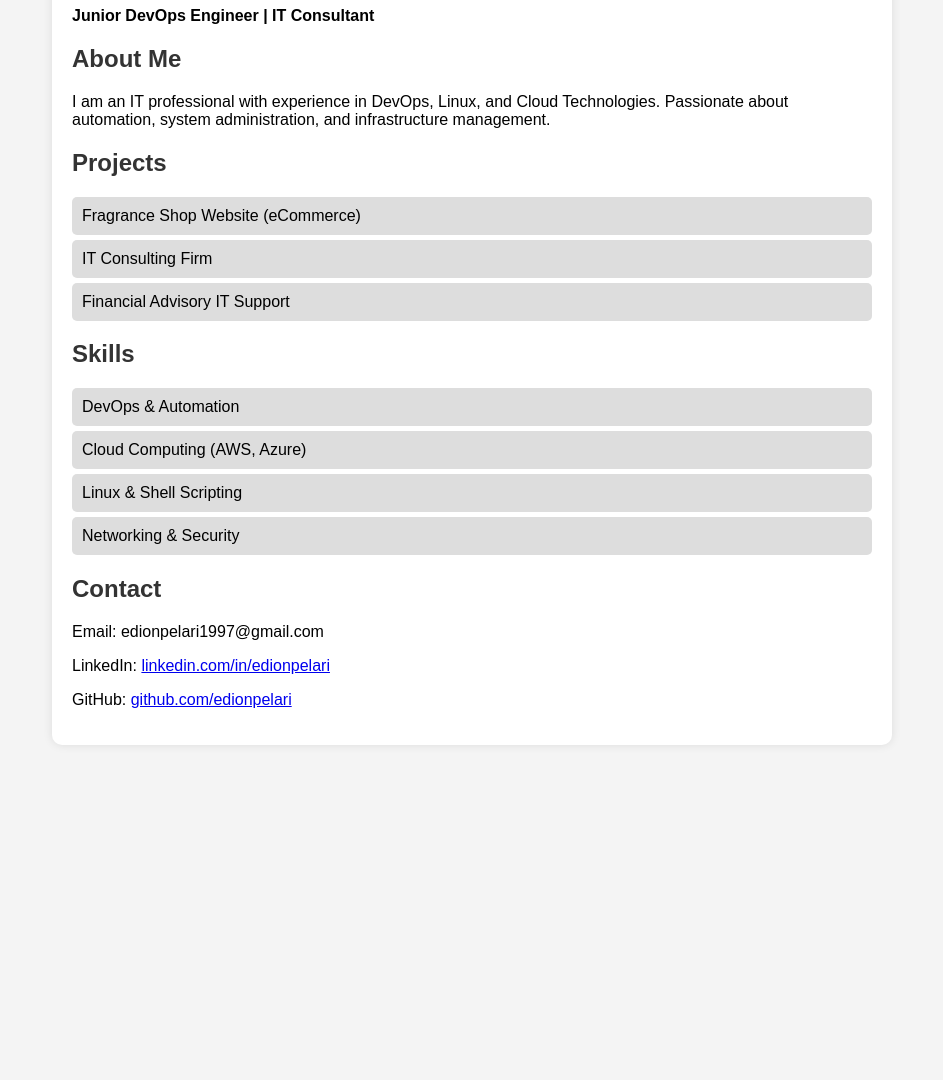
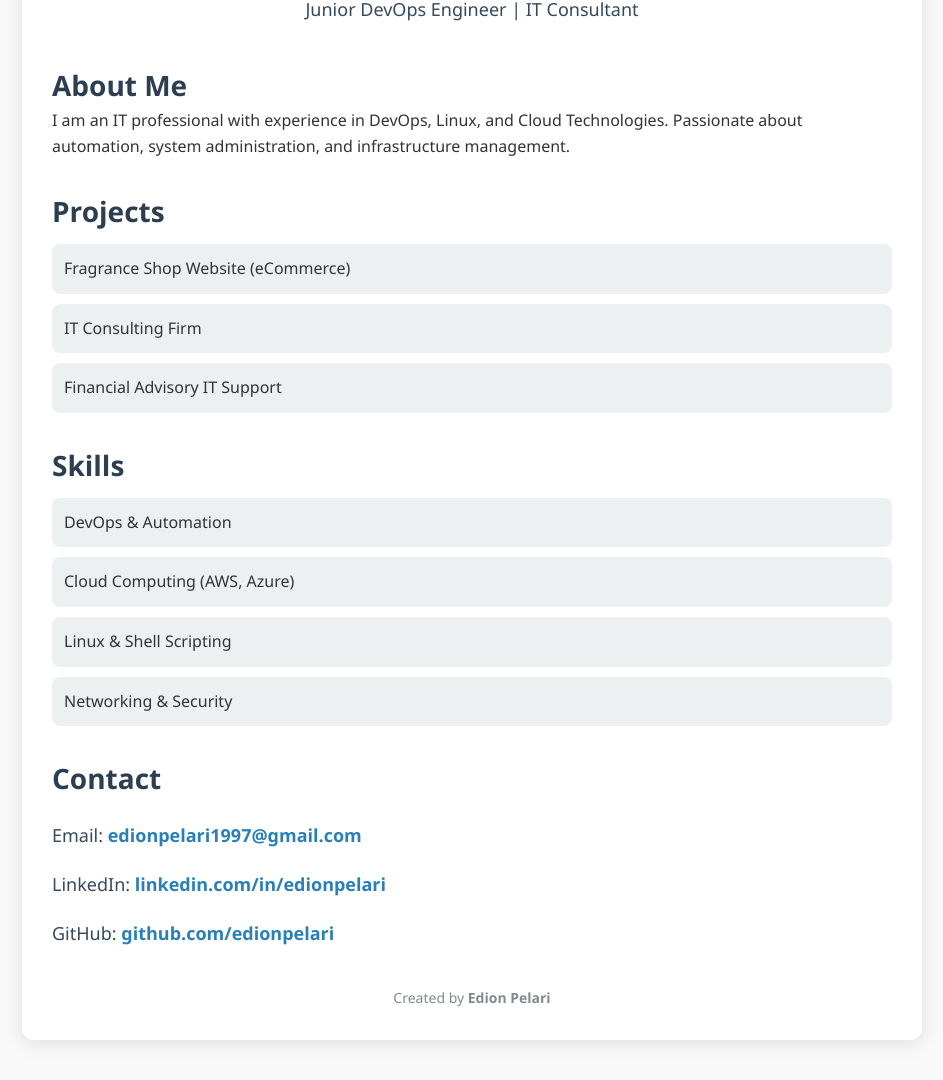
Before and after one commit to EdionPelari/EdionP, a plain HTML site: page index.html in a window 1280 px wide. Shown: the part 133-1213 px from the top of the page, without its empty margins (168-1111 px from the left). Before the commit the page ends 918 px from the top, so only its background shows below. Drawn offline with Linux system fonts and the light colour scheme.

Commit message:
new look
updated the look

```diff
--- a/index.html
+++ b/index.html
@@ -1,59 +1,151 @@
 <!DOCTYPE html>
 <html lang="en">
+
 <head>
     <meta charset="UTF-8">
     <meta name="viewport" content="width=device-width, initial-scale=1.0">
     <title>Edion Pelari - CV</title>
     <style>
+        * {
+            margin: 0;
+            padding: 0;
+            box-sizing: border-box;
+        }
+
         body {
-            font-family: Arial, sans-serif;
-            margin: 40px;
-            padding: 0;
-            background-color: #f4f4f4;
+            font-family: 'Segoe UI', Tahoma, Geneva, Verdana, sans-serif;
+            background-color: #f9f9f9;
+            color: #333;
+            line-height: 1.6;
+            padding: 40px 0;
         }
+
         .container {
-            max-width: 800px;
+            width: 90%;
+            max-width: 900px;
             margin: auto;
-            background: white;
-            padding: 20px;
-            border-radius: 10px;
-            box-shadow: 0 0 10px rgba(0, 0, 0, 0.1);
+            background-color: #fff;
+            padding: 30px;
+            border-radius: 12px;
+            box-shadow: 0 4px 20px rgba(0, 0, 0, 0.1);
         }
-        h1, h2 {
-            color: #333;
+
+        header {
+            text-align: center;
+            margin-bottom: 40px;
         }
+
+        header h1 {
+            font-size: 36px;
+            color: #2c3e50;
+        }
+
+        header p {
+            font-size: 18px;
+            color: #34495e;
+        }
+
+        h2 {
+            font-size: 28px;
+            margin-top: 30px;
+            color: #2c3e50;
+        }
+
         ul {
             list-style: none;
             padding: 0;
         }
+
         ul li {
-            background: #ddd;
-            margin: 5px 0;
-            padding: 10px;
-            border-radius: 5px;
+            padding: 12px;
+            margin: 10px 0;
+            background-color: #ecf0f1;
+            border-radius: 8px;
+            font-size: 16px;
+            transition: background-color 0.3s ease;
         }
-        .contact {
+
+        ul li:hover {
+            background-color: #bdc3c7;
+        }
+
+        a {
+            color: #2980b9;
+            text-decoration: none;
+            font-weight: 600;
+        }
+
+        a:hover {
+            text-decoration: underline;
+        }
+
+        .contact p {
+            font-size: 18px;
             margin-top: 20px;
+            color: #34495e;
+        }
+
+        footer {
+            text-align: center;
+            margin-top: 40px;
+            font-size: 14px;
+            color: #7f8c8d;
+        }
+
+        footer a {
+            color: #7f8c8d;
+            text-decoration: none;
             font-weight: bold;
+        }
+
+        footer a:hover {
+            color: #2980b9;
+        }
+
+        /* Responsive Design */
+        @media (max-width: 768px) {
+            .container {
+                padding: 20px;
+            }
+
+            header h1 {
+                font-size: 28px;
+            }
+
+            h2 {
+                font-size: 24px;
+            }
+
+            ul li {
+                font-size: 14px;
+            }
         }
     </style>
 </head>
+
 <body>
 
     <div class="container">
+        <header>
             <h1>Edion Pelari</h1>
-        <p><strong>Junior DevOps Engineer | IT Consultant</strong></p>
+            <p>Junior DevOps Engineer | IT Consultant</p>
+        </header>
 
+        <section>
             <h2>About Me</h2>
             <p>I am an IT professional with experience in DevOps, Linux, and Cloud Technologies. Passionate about automation, system administration, and infrastructure management.</p>
+        </section>
 
+        <section>
             <h2>Projects</h2>
             <ul>
                 <li>Fragrance Shop Website (eCommerce)</li>
                 <li>IT Consulting Firm</li>
                 <li>Financial Advisory IT Support</li>
             </ul>
+        </section>
 
+        <section>
             <h2>Skills</h2>
             <ul>
                 <li>DevOps & Automation</li>
@@ -61,12 +153,20 @@
                 <li>Linux & Shell Scripting</li>
                 <li>Networking & Security</li>
             </ul>
+        </section>
 
-        <h2 class="contact">Contact</h2>
-        <p>Email: edionpelari1997@gmail.com</p>
+        <section class="contact">
+            <h2>Contact</h2>
+            <p>Email: <a href="mailto:edionpelari1997@gmail.com">edionpelari1997@gmail.com</a></p>
             <p>LinkedIn: <a href="https://www.linkedin.com/in/edion-pelari-119826b6/" target="_blank">linkedin.com/in/edionpelari</a></p>
             <p>GitHub: <a href="https://github.com/edionpelari" target="_blank">github.com/edionpelari</a></p>
+        </section>
+
+        <footer>
+            <p>Created by <a href="https://github.com/edionpelari" target="_blank">Edion Pelari</a></p>
+        </footer>
     </div>
 
 </body>
+
 </html>
```
Lines whose indentation alone changed are shown as unchanged.
